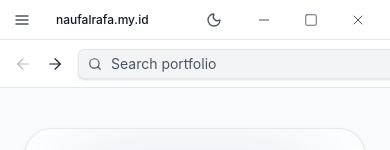
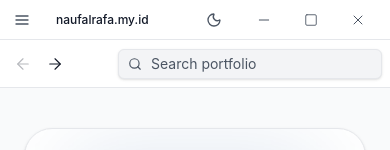
Before and after one commit to Falrafa4/portfolio, a React (Vite) app: page / in a window 390 px wide. Shown: the top 150 px of the page. Built offline with nearby package versions, Linux system fonts and the light colour scheme.

Commit message:
fix: adjust width of SearchBar component for better responsiveness

```diff
--- a/src/components/common/SearchBar.jsx
+++ b/src/components/common/SearchBar.jsx
@@ -5,7 +5,7 @@ export default function SearchBar() {
   const { searchQuery, setSearchQuery } = useSearch();
 
   return (
-    <div className="relative w-80 md:w-64 shrink-0">
+    <div className="relative w-fit md:w-64 shrink-0">
       <div className="absolute inset-y-0 left-0 pl-2.5 flex items-center pointer-events-none">
         <Search size={14} className="text-text-muted" />
       </div>
--- a/src/components/layout/Toolbar.jsx
+++ b/src/components/layout/Toolbar.jsx
@@ -8,7 +8,7 @@ export default function Toolbar() {
   const location = useLocation();
 
   return (
-    <div className="h-12 bg-surface border-b border-border flex items-center px-2 gap-2 md:gap-4 select-none">
+    <div className="h-12 bg-surface border-b border-border flex justify-between items-center px-2 gap-2 md:gap-4 select-none">
       <div className="flex items-center gap-0.5 md:gap-1">
         <button
           onClick={() => navigate(-1)}
```
